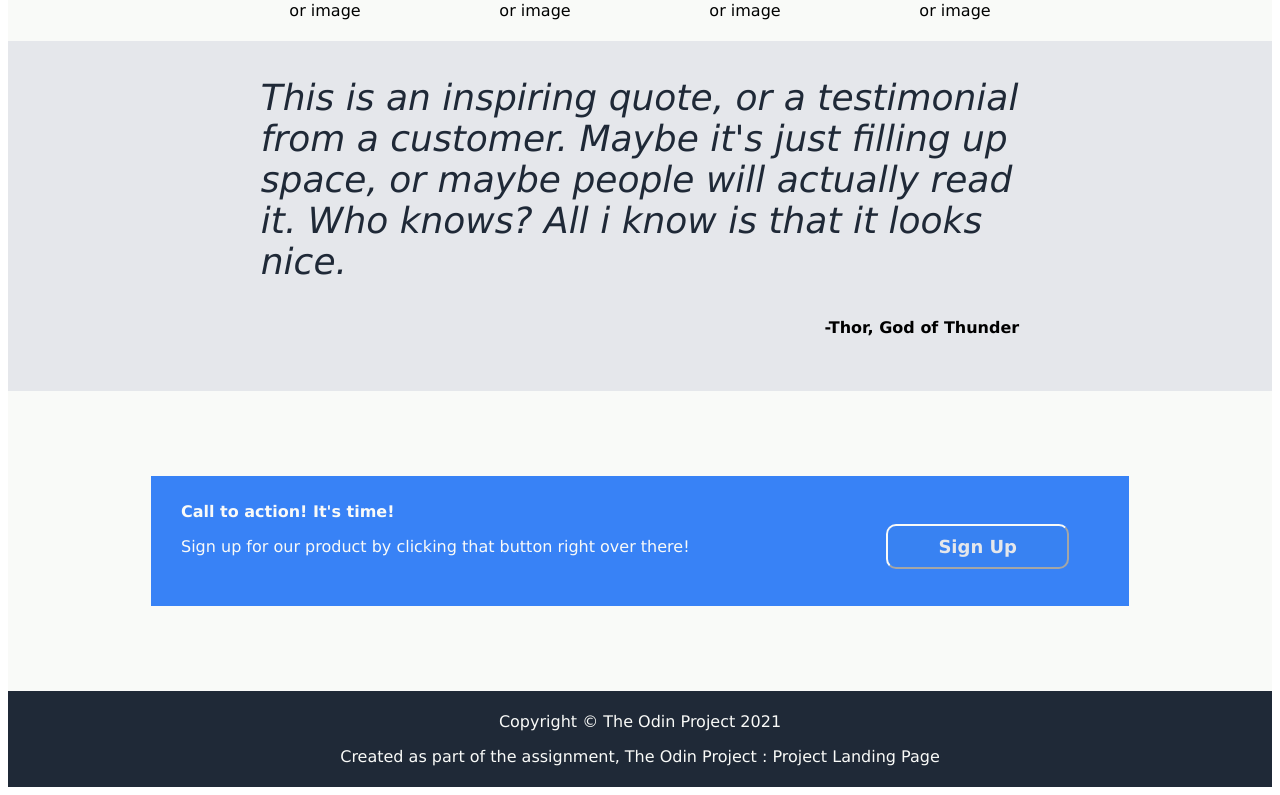
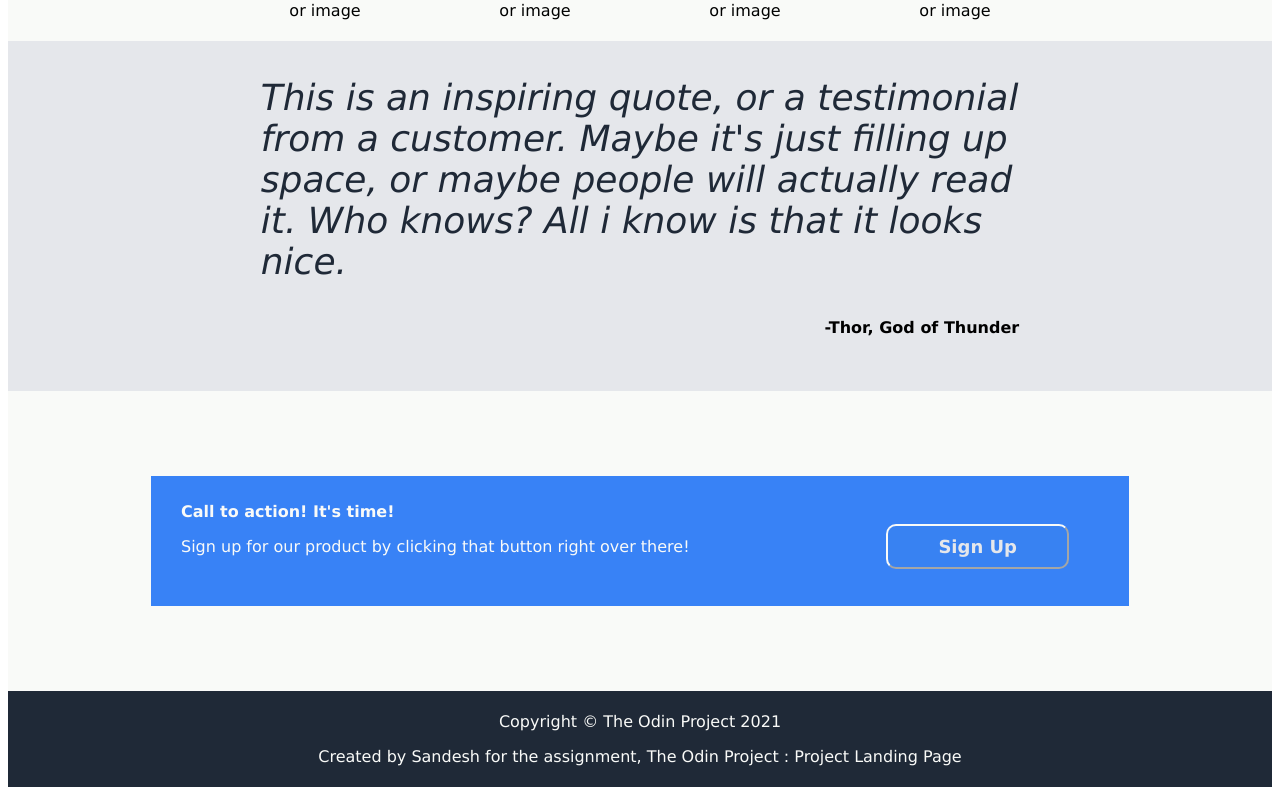
Before and after one commit to sandesh-san/odin-project-landing-page, a plain HTML site: page index.html in a window 1280 px wide. Shown: the part 811-1606 px from the top of the page. Drawn offline with Linux system fonts and the light colour scheme.

Commit message:
edited the footer content in index.html

```diff
--- a/index.html
+++ b/index.html
@@ -66,7 +66,7 @@
     <!-- Footer section-->
     <div  class="footer-section">
         <p> Copyright &copy; The Odin Project 2021</p>
-        <p>Created as part of the assignment, The Odin Project : Project Landing Page</p>
+        <p>Created by Sandesh for the assignment, The Odin Project : Project Landing Page</p>
     </div>
 </body>
 </html>
```
